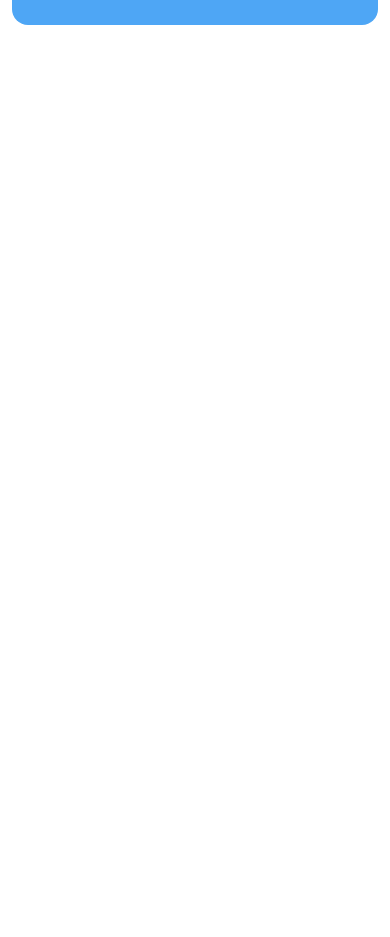
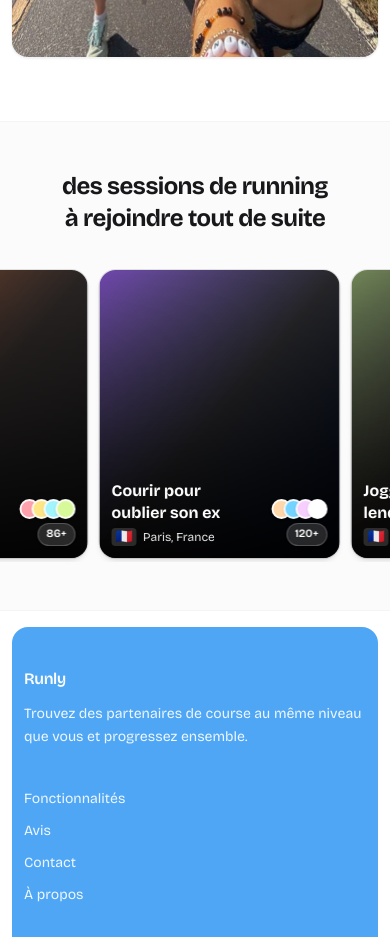
Before and after one commit to I2S9/runly-website, a Next.js app: page / in a window 390 px wide. Shown: the part 1060-1997 px from the top of the page. Before the commit the page ends 1097 px from the top, so only its background shows below. Built offline with nearby package versions, Linux system fonts and the light colour scheme.

Commit message:
Add HangoutsCarouselSection to HomePage, implement hangouts animation in globals.css, and enhance HeroSection layout for better responsiveness

```diff
--- a/src/app/globals.css
+++ b/src/app/globals.css
@@ -24,3 +24,25 @@ body {
   color: var(--foreground);
   font-family: var(--font-sans), system-ui, sans-serif;
 }
+
+/* Carrousel “sessions” : boucle, la distance est pilotée en px via --hangouts-dx */
+@keyframes hangouts-infinite {
+  to {
+    transform: translate3d(calc(-1 * var(--hangouts-dx, 0px)), 0, 0);
+  }
+}
+
+.hangouts-marquee {
+  will-change: transform;
+  animation: hangouts-infinite 55s linear infinite;
+}
+
+.hangouts-marquee:hover {
+  animation-play-state: paused;
+}
+
+@media (prefers-reduced-motion: reduce) {
+  .hangouts-marquee {
+    animation: none;
+  }
+}
--- /dev/null
+++ b/src/components/home/HangoutsCarouselSection.tsx
@@ -0,0 +1,206 @@
+"use client";
+
+import { useLayoutEffect, useRef, useState, type CSSProperties } from "react";
+
+type HangoutCard = {
+  title: string;
+  place: string;
+  flag: string;
+  participants: string;
+  placeholderClass: string;
+  avatarTints: [string, string, string, string];
+};
+
+const HANGOUTS: HangoutCard[] = [
+  {
+    title: "Marathon du saucisson",
+    place: "Chambéry, France",
+    flag: "🇫🇷",
+    participants: "86+",
+    placeholderClass:
+      "bg-gradient-to-br from-amber-900/90 via-stone-800 to-zinc-900",
+    avatarTints: ["bg-rose-300", "bg-amber-200", "bg-cyan-200", "bg-lime-200"],
+  },
+  {
+    title: "Courir pour oublier son ex",
+    place: "Paris, France",
+    flag: "🇫🇷",
+    participants: "120+",
+    placeholderClass:
+      "bg-gradient-to-br from-violet-900/80 via-zinc-800 to-slate-950",
+    avatarTints: ["bg-orange-200", "bg-sky-300", "bg-fuchsia-200", "bg-white"],
+  },
+  {
+    title: "Jogging du lendemain de cuite",
+    place: "Lille, France",
+    flag: "🇫🇷",
+    participants: "34+",
+    placeholderClass:
+      "bg-gradient-to-br from-lime-900/70 via-stone-800 to-neutral-900",
+    avatarTints: ["bg-yellow-200", "bg-pink-300", "bg-emerald-200", "bg-zinc-200"],
+  },
+  {
+    title: "Sprint vers la boulangerie",
+    place: "Toulouse, France",
+    flag: "🇫🇷",
+    participants: "210+",
+    placeholderClass:
+      "bg-gradient-to-br from-orange-900/85 via-amber-950/80 to-zinc-950",
+    avatarTints: ["bg-red-200", "bg-amber-100", "bg-stone-300", "bg-violet-200"],
+  },
+  {
+    title: "Les mollets maudits d’aprem",
+    place: "Rennes, France",
+    flag: "🇫🇷",
+    participants: "52+",
+    placeholderClass:
+      "bg-gradient-to-br from-teal-900/80 via-slate-800 to-zinc-900",
+    avatarTints: ["bg-amber-100", "bg-rose-200", "bg-indigo-200", "bg-lime-100"],
+  },
+  {
+    title: "La fuite des escargots (5 km de sieste)",
+    place: "Lausanne, Suisse",
+    flag: "🇨🇭",
+    participants: "18+",
+    placeholderClass:
+      "bg-gradient-to-br from-emerald-900/75 via-slate-800 to-neutral-950",
+    avatarTints: ["bg-stone-200", "bg-blue-200", "bg-green-200", "bg-amber-200"],
+  },
+];
+
+const LOOP = [...HANGOUTS, ...HANGOUTS];
+
+function AvatarStack({ tints }: { tints: [string, string, string, string] }) {
+  return (
+    <div className="flex items-center" role="presentation">
+      {tints.map((c, i) => (
+        <div
+          key={i}
+          className={[
+            "relative size-5 rounded-full border-2 border-white/90 shadow-sm sm:size-6",
+            c,
+            i > 0 ? "-ml-2" : "",
+          ]
+            .filter(Boolean)
+            .join(" ")}
+          style={{ zIndex: i * 10 }}
+        />
+      ))}
+    </div>
+  );
+}
+
+function HangoutCardItem({
+  item,
+  ariaHidden = false,
+}: {
+  item: HangoutCard;
+  ariaHidden?: boolean;
+}) {
+  return (
+    <article
+      className="relative w-[min(15rem,70vw)] shrink-0 overflow-hidden rounded-2xl shadow-md ring-1 ring-black/10 sm:w-[16.25rem] md:w-[17rem]"
+      style={{ aspectRatio: "5 / 6" }}
+      aria-hidden={ariaHidden}
+    >
+      <div
+        className={`absolute inset-0 ${item.placeholderClass}`}
+        aria-hidden
+      />
+      <div
+        className="pointer-events-none absolute inset-0 bg-gradient-to-t from-black/90 via-black/40 to-transparent"
+        aria-hidden
+      />
+      <div className="absolute inset-x-0 bottom-0 flex items-end justify-between gap-1.5 p-3 sm:p-3.5">
+        <div className="min-w-0 pr-0.5">
+          <h3 className="text-balance text-base font-bold leading-snug text-white sm:text-lg">
+            {item.title}
+          </h3>
+          <p className="mt-1 flex items-center gap-1.5 text-xs text-white/90 sm:text-sm">
+            <span
+              className="inline-flex items-center justify-center rounded bg-white/15 px-1 py-0.5 text-sm leading-none"
+              aria-hidden
+            >
+              {item.flag}
+            </span>
+            <span className="truncate text-white/90">{item.place}</span>
+          </p>
+        </div>
+        <div className="flex shrink-0 flex-col items-end gap-1">
+          <AvatarStack tints={item.avatarTints} />
+          <span className="rounded-full border border-white/20 bg-white/15 px-2 py-0.5 text-[0.7rem] font-semibold text-white shadow-sm backdrop-blur-sm sm:text-xs">
+            {item.participants}
+          </span>
+        </div>
+      </div>
+    </article>
+  );
+}
+
+export function HangoutsCarouselSection() {
+  const trackRef = useRef<HTMLDivElement>(null);
+  const [dx, setDx] = useState(0);
+
+  useLayoutEffect(() => {
+    const track = trackRef.current;
+    if (!track) return;
+
+    const measure = () => {
+      if (track.children.length < HANGOUTS.length + 1) return;
+      const a = track.children[0] as HTMLElement;
+      const b = track.children[HANGOUTS.length] as HTMLElement;
+      setDx(b.getBoundingClientRect().left - a.getBoundingClientRect().left);
+    };
+
+    measure();
+    const ro = new ResizeObserver(measure);
+    ro.observe(track);
+    return () => ro.disconnect();
+  }, []);
+
+  return (
+    <section
+      className="w-full border-b border-zinc-100 bg-zinc-50/80 py-12 sm:py-16 lg:py-20"
+      aria-labelledby="hangouts-heading"
+    >
+      <div className="mx-auto w-full max-w-[71rem] px-3 text-center sm:px-5 lg:px-8">
+        <h2
+          id="hangouts-heading"
+          className="text-balance text-2xl font-bold lowercase tracking-tight text-zinc-900 sm:text-3xl md:text-4xl"
+        >
+          des sessions de running à rejoindre tout de suite
+        </h2>
+      </div>
+      <div
+        className="mt-8 sm:mt-10"
+        role="region"
+        aria-label="Défilement de sessions de running"
+      >
+        <div className="w-full overflow-hidden py-1">
+          <div
+            ref={trackRef}
+            className={[
+              "flex w-max gap-3 pl-2 sm:gap-3.5 sm:pl-3 lg:pl-4",
+              dx > 0 ? "hangouts-marquee" : "",
+            ]
+              .filter(Boolean)
+              .join(" ")}
+            style={
+              {
+                ["--hangouts-dx" as string]: dx > 0 ? `${dx}px` : "0px",
+              } as CSSProperties
+            }
+          >
+            {LOOP.map((item, i) => (
+              <HangoutCardItem
+                key={`${item.title}-${i}`}
+                item={item}
+                ariaHidden={i >= HANGOUTS.length}
+              />
+            ))}
+          </div>
+        </div>
+      </div>
+    </section>
+  );
+}
--- a/src/components/home/HeroSection.tsx
+++ b/src/components/home/HeroSection.tsx
@@ -6,8 +6,8 @@ export function HeroSection() {
       className="w-full border-b border-zinc-100 bg-white px-3 pb-16 pt-6 sm:px-5 sm:pb-20 sm:pt-8 lg:px-8 lg:pb-28 lg:pt-10"
       aria-labelledby="hero-heading"
     >
-      <div className="mx-auto flex w-full max-w-[71rem] flex-col">
-        <div className="max-w-2xl text-left">
+      <div className="mx-auto flex w-full max-w-[71rem] flex-col gap-10 lg:flex-row lg:items-center lg:gap-12 xl:gap-14">
+        <div className="min-w-0 max-w-2xl flex-1 text-left">
           <p className="inline-flex flex-wrap items-center gap-x-1.5 rounded-full border border-[#4EA6F5]/25 bg-white px-4 py-2 text-sm leading-snug text-zinc-600 sm:text-[0.9375rem]">
             <span>Plébiscité par des coureurs</span>
             <span className="text-zinc-400" aria-hidden>
@@ -70,6 +70,19 @@ export function HeroSection() {
             </a>
           </div>
         </div>
+
+        <div className="relative w-full shrink-0 self-center sm:max-w-md lg:max-w-[min(100%,20rem)] xl:max-w-sm">
+          <div className="relative aspect-[3/4] w-full overflow-hidden rounded-2xl shadow-sm ring-1 ring-zinc-100/80">
+            <Image
+              src="/images/home/running-friends.jpg"
+              alt="Groupe de coureuses en pleine course sur route, souriant."
+              fill
+              className="object-cover object-[50%_82%]"
+              priority
+              sizes="(min-width: 1280px) 24rem, (min-width: 1024px) 20rem, (min-width: 640px) 28rem, 100vw"
+            />
+          </div>
+        </div>
       </div>
     </section>
   );
--- a/src/components/home/HomePage.tsx
+++ b/src/components/home/HomePage.tsx
@@ -1,3 +1,4 @@
+import { HangoutsCarouselSection } from "@/components/home/HangoutsCarouselSection";
 import { HeroSection } from "@/components/home/HeroSection";
 
 export function HomePage() {
@@ -5,6 +6,7 @@ export function HomePage() {
     <div className="flex flex-1 flex-col font-sans">
       <main className="flex w-full flex-1 flex-col">
         <HeroSection />
+        <HangoutsCarouselSection />
       </main>
     </div>
   );
```
Also changed, not shown: public/images/home/running-friends.jpg (added), running-friends.jpg (added).
